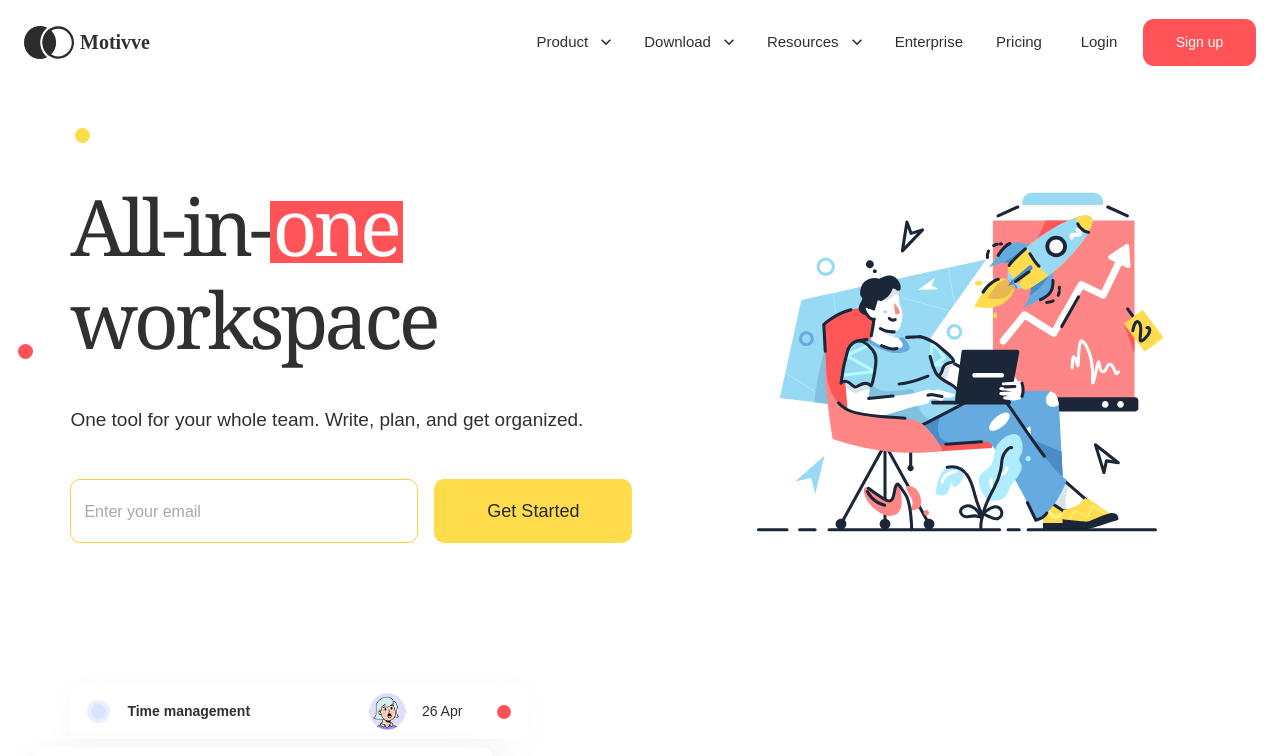
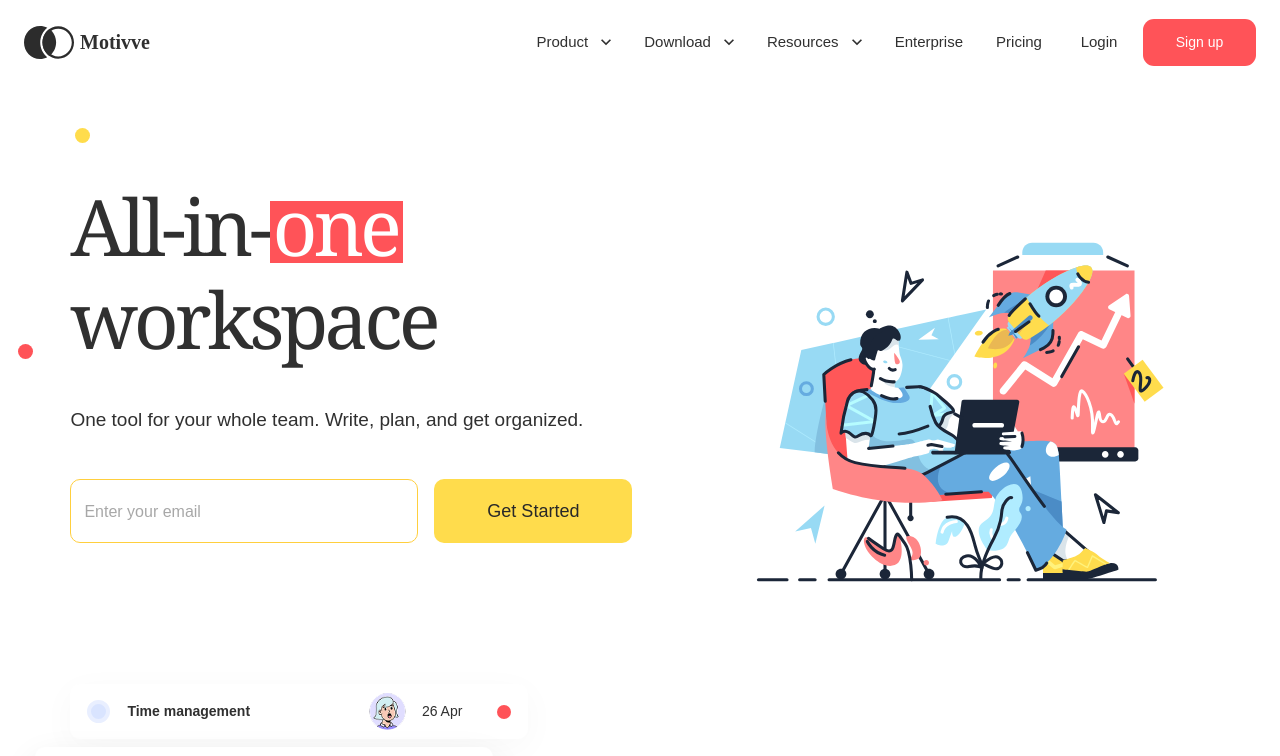
Before and after one commit to AngelosBartzis/DemoLanding, a React (Vite) app: page / in a window 1280 px wide. Shown: the top 756 px of the page. Built offline with nearby package versions, Linux system fonts and the light colour scheme; the HTML template or start-up script is replaced by a standard one; a web font is replaced by a local one.

Commit message:
Small css fix

```diff
--- a/src/styles/HomePage.css
+++ b/src/styles/HomePage.css
@@ -188,6 +188,7 @@
     max-width: 560px;
     height: auto;
     object-fit: contain;
+    transform: translateY(50px);
 }
 
 /* Decorative dots */
```
